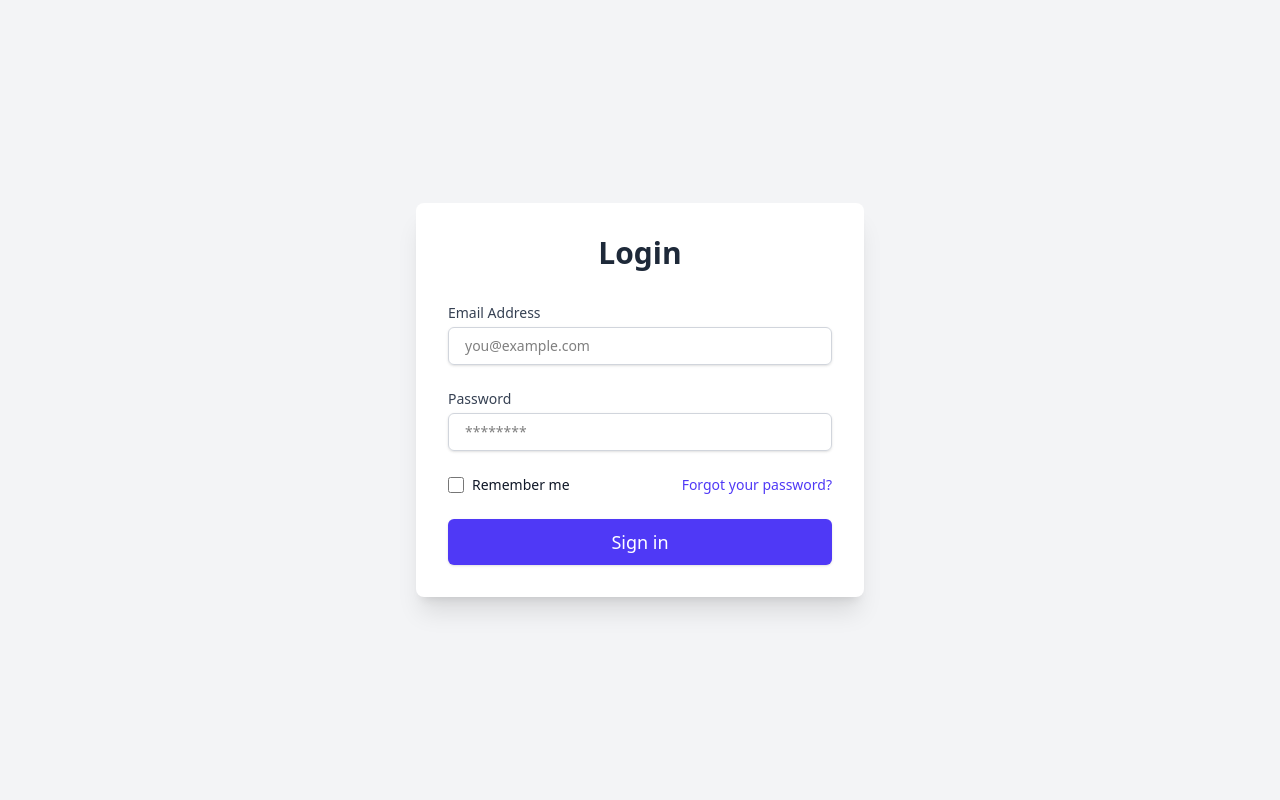
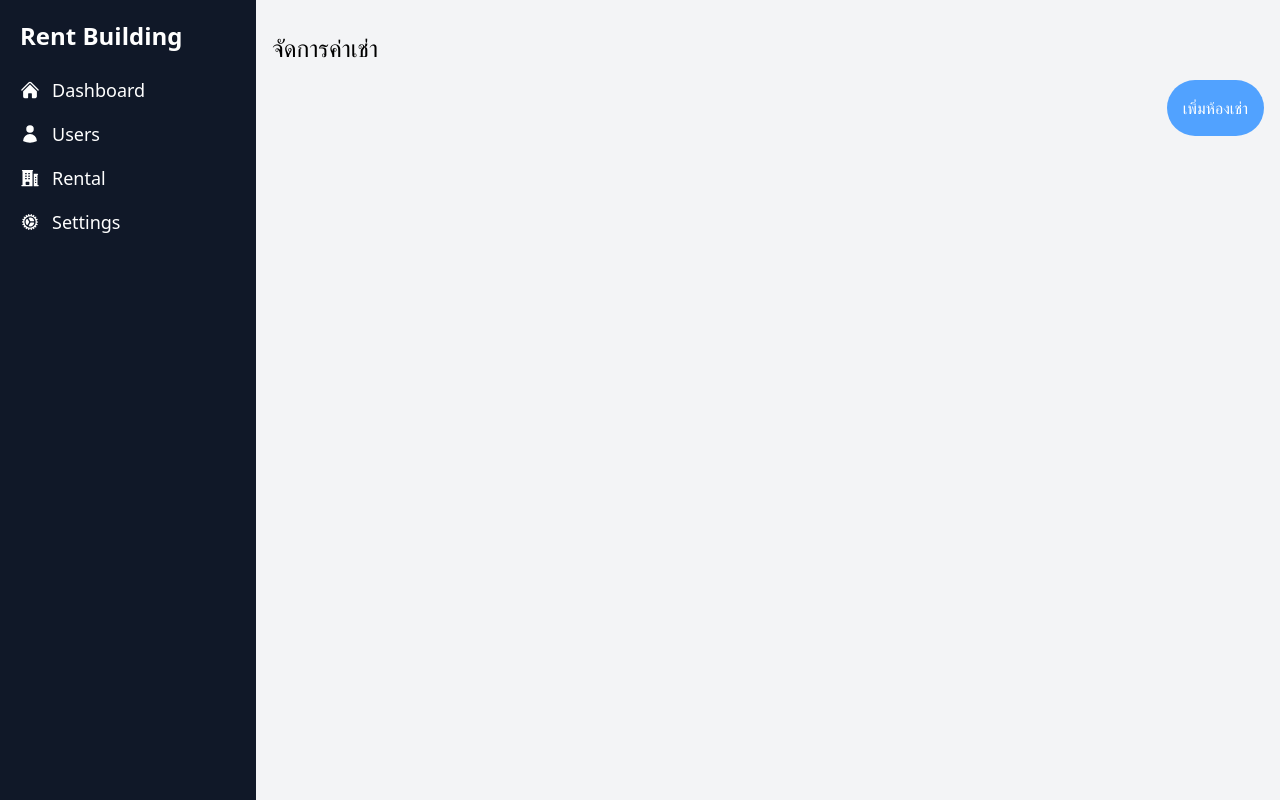
Before and after one commit to PakornPK/rent-building, a React (Vite) app: page /rental in a window 1280 px wide. Built offline with nearby package versions, Linux system fonts and the light colour scheme.

Commit message:
add rental page

```diff
--- /dev/null
+++ b/src/components/Button.jsx
@@ -0,0 +1,16 @@
+import React from 'react'
+
+const Button = ({ className, onClick,children }) => {
+    return (
+        <>
+            <button
+                className={className + ' bg-blue-400 p-4 text-white rounded-full'}
+                onClick={onClick}
+            >
+                {children}
+            </button>
+        </>
+    )
+}
+
+export default Button
--- /dev/null
+++ b/src/components/Modal.jsx
@@ -0,0 +1,13 @@
+import React from 'react'
+const Modal = ({ children }) => {
+  return (
+    <div className="fixed inset-0 z-50 flex items-center justify-center bg-slate-300/80">
+      <div className="bg-white p-6 rounded-lg shadow-lg relative max-w-md w-full">
+        {children}
+      </div>
+    </div>
+  );
+};
+
+
+export default Modal
--- a/src/components/Pagination.jsx
+++ b/src/components/Pagination.jsx
@@ -1,4 +1,3 @@
-// src/components/Pagination.jsx
 import React from 'react';
 
 const Pagination = ({ totalItems, pageSize, currentPage, onPageChange }) => {
@@ -18,7 +17,6 @@ const Pagination = ({ totalItems, pageSize, currentPage, onPageChange }) => {
   return (
     <nav className="flex items-center justify-center p-4">
       <ul className="flex list-style-none">
-        {/* ปุ่ม "ก่อนหน้า" */}
         <li className={`mx-1 ${currentPage === 1 ? 'pointer-events-none opacity-50' : ''}`}>
           <button
             onClick={() => onPageChange(currentPage - 1)}
@@ -28,7 +26,6 @@ const Pagination = ({ totalItems, pageSize, currentPage, onPageChange }) => {
           </button>
         </li>
 
-        {/* ปุ่มเลขหน้า */}
         {getPageNumbers().map((page) => (
           <li key={page} className="mx-1">
             <button
@@ -41,7 +38,6 @@ const Pagination = ({ totalItems, pageSize, currentPage, onPageChange }) => {
           </li>
         ))}
 
-        {/* ปุ่ม "ถัดไป" */}
         <li className={`mx-1 ${currentPage === totalPages ? 'pointer-events-none opacity-50' : ''}`}>
           <button
             onClick={() => onPageChange(currentPage + 1)}
--- a/src/components/Sidebar.jsx
+++ b/src/components/Sidebar.jsx
@@ -1,6 +1,5 @@
-// src/components/Sidebar.jsx
 import { useState } from 'react';
-import { HomeIcon, UserIcon, CogIcon } from '@heroicons/react/24/solid'; // Example icons
+import { HomeIcon, UserIcon, CogIcon, BuildingOffice2Icon } from '@heroicons/react/24/solid'; // Example icons
 import { Link } from 'react-router';
 
 const Sidebar = () => {
@@ -50,6 +49,12 @@ const Sidebar = () => {
                 Users
               </Link>
             </li>
+            <li className='mb-4'>
+              <Link to="/rental" className='flex items-center text-lg hover:text-blue-400'>
+                <BuildingOffice2Icon className='h-5 w-5 mr-3' />
+                Rental
+              </Link>
+            </li>
             <li className="mb-4">
               <Link to="/setting" className="flex items-center text-lg hover:text-blue-400">
                 <CogIcon className="h-5 w-5 mr-3" />
--- a/src/components/Table.jsx
+++ b/src/components/Table.jsx
@@ -1,4 +1,3 @@
-// src/components/Table.jsx
 import React from 'react';
 
 const Table = ({ data, columns, pageSize, currentPage }) => {
--- a/src/layouts/Layout.jsx
+++ b/src/layouts/Layout.jsx
@@ -1,12 +1,10 @@
-import Sidebar from '../components/Sidebar'; // ตรวจสอบ Path ให้ถูกต้อง
-import { Outlet } from 'react-router-dom'; // <== ตัวนี้สำคัญมาก!
+import Sidebar from '../components/Sidebar';
+import { Outlet } from 'react-router-dom';
 
 const Layout = () => {
     return (
         <div className='bg-gray-100 min-h-screen'>
             <Sidebar />
-
-            {/* เพิ่ม class 'pl-64' ที่นี่ */}
             <main className='pl-64 p-4'>
                 <Outlet />
             </main>
--- /dev/null
+++ b/src/pages/Rental.jsx
@@ -0,0 +1,43 @@
+import React, { useState } from 'react'
+import Button from '../components/Button'
+import Modal from '../components/Modal';
+
+function Rental() {
+    const [isModalOpen, setIsModalOpen] = useState(false);
+
+    return (
+        <>
+            <div className='text-2xl p-4'>จัดการค่าเช่า</div>
+            <div className='flex justify-end'>
+                <Button
+                    className="ml-3"
+                    onClick={() => setIsModalOpen(true)}
+                >
+                    เพิ่มห้องเช่า
+                </Button>
+            </div>
+
+            {isModalOpen && (
+                <Modal>
+                    <div className='text-2xl p-4'>เพิ่มห้องเช่า</div>
+                    <div className='flex justify-end gap-3'>
+                        <Button
+                            className={"w-20"}
+                            onClick={() => setIsModalOpen(false)}
+                        >
+                            Submit
+                        </Button>
+                        <Button
+                            className={"w-20 bg-rose-600"}
+                            onClick={() => setIsModalOpen(false)}
+                        >
+                            Close
+                        </Button>
+                    </div>
+                </Modal>
+            )}
+        </>
+    )
+}
+
+export default Rental
--- a/src/route.jsx
+++ b/src/route.jsx
@@ -3,6 +3,7 @@ import Home from "./pages/Home";
 import Layout from './layouts/Layout';
 import Login from "./pages/Login";
 import User from './pages/User';
+import Rental from './pages/Rental';
 
 const router = createBrowserRouter([
   {
@@ -12,6 +13,10 @@ const router = createBrowserRouter([
       {
         index: true,
         element: <Home />,
+      },
+      {
+        path: "/rental",
+        element: <Rental />
       },
       {
         path: "/user",
```
